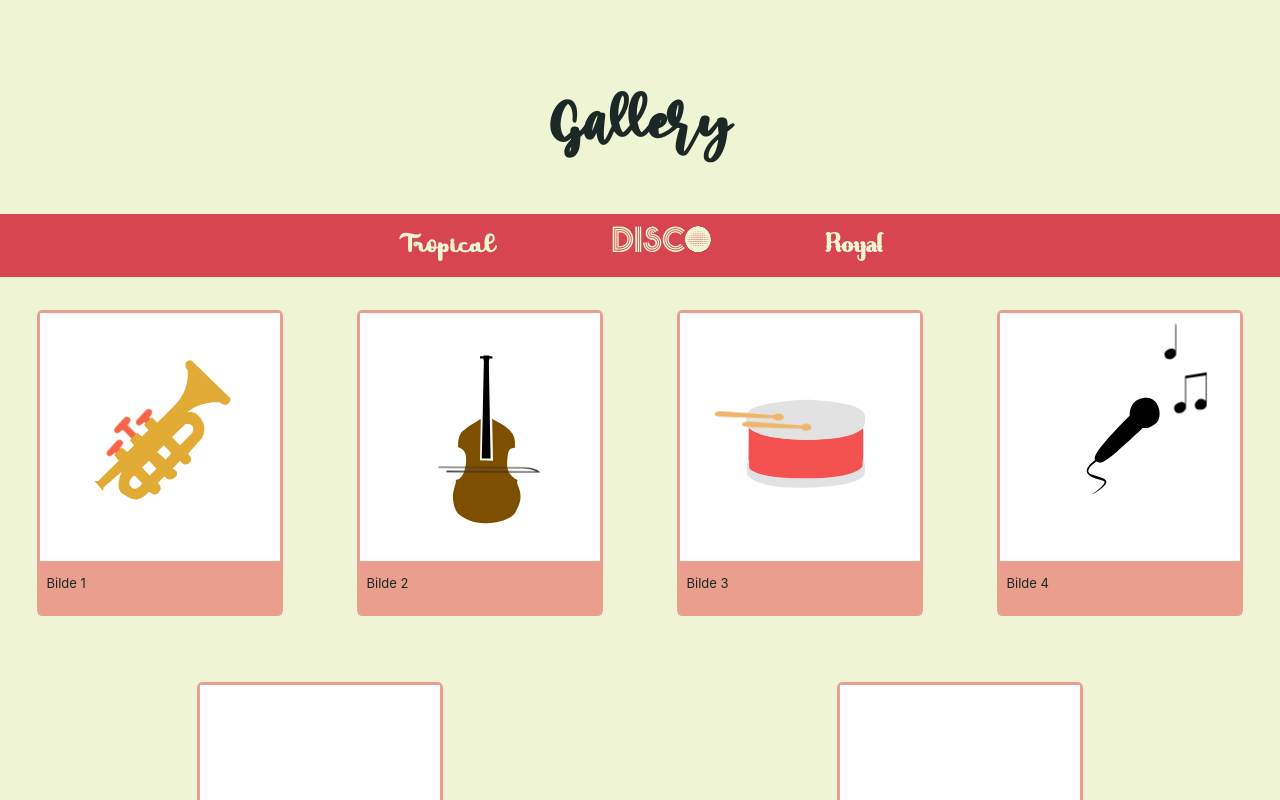
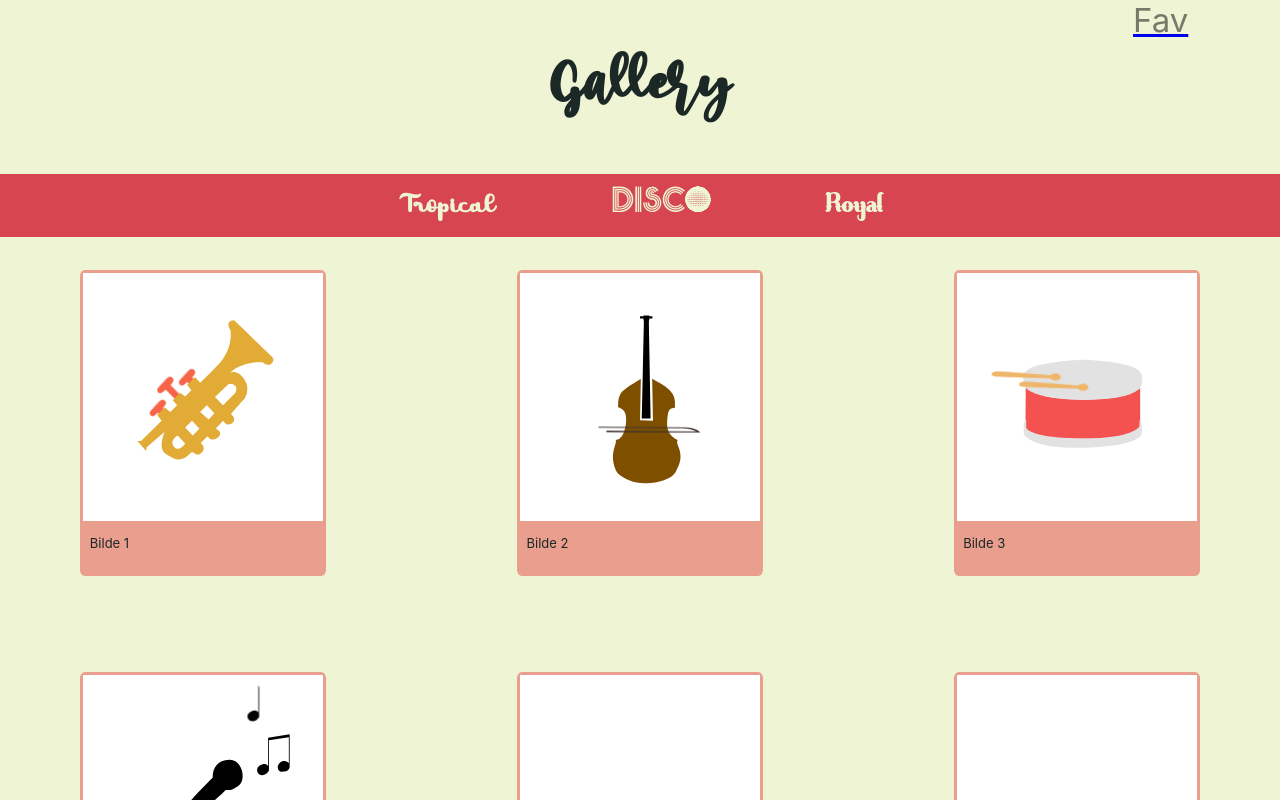
Before and after one commit to magnhan/gallery, a React (Create React App) app in the folder gallery/: page / in a window 1280 px wide. Shown: the top 800 px of the page. Built offline with nearby package versions, Linux system fonts and the light colour scheme.

Commit message:
added fav buttom in grid
#14

```diff
--- a/gallery/src/App.css
+++ b/gallery/src/App.css
@@ -1,7 +1,7 @@
 .grid-container {
   display: grid;
-  grid-template-columns: 1fr;
-  grid-row: 1fr;
+  grid-template-columns: repeat(5,1fr);
+  grid-row: auto;
   min-height: 100vh; /*stretches to fill the screen*/
   min-width: 100vw;
   background-color: #eef4d4;
@@ -19,21 +19,61 @@
 #Heading {
   font-family: "mango-salsa", "Roboto";
   color: #1c2826;
+  margin-block-start: 0em;
 }
-
+.Header {
+  grid-column: 1/6;
+  grid-row: 2;
+}
 .Header a {
   text-decoration: none;
 }
+.FavoritesButton {
+  grid-column: 5/6;
+  grid-row: 1;
+  text-align: right;
+}
+.Menu {
+  grid-column: 1/6;
+  grid-row: 3;
+}
+.contentDiplayed {
+  grid-column: 1/6;
+  grid-row: 4;
+}
+.Footer {
+  grid-column: 1/6;
+  background-color: #daefb3;
+  grid-row: 5;
+}
 
-.Footer {
-  background-color: #daefb3;
-}
 
 .DisplayArt {
   display: flex;
   flex-wrap: wrap;
   justify-content: space-around;
+  gap: 1em;
 }
+.Theme1 {
+  display: flex;
+  flex-wrap: wrap;
+  justify-content: space-around;
+  gap: 1em;
+}
+.Theme2 {
+  display: flex;
+  flex-wrap: wrap;
+  justify-content: space-around;
+  gap: 1em;
+}
+.Theme3 {
+  display: flex;
+  flex-wrap: wrap;
+  justify-content: space-around;
+  gap: 1em;
+}
+
+
 
 @media only screen and (max-width: 350px) {
   .Header {
--- a/gallery/src/components/Favorites/FavoritesButton.tsx
+++ b/gallery/src/components/Favorites/FavoritesButton.tsx
@@ -4,10 +4,10 @@ import "./FavoritesButton.css";
 
 export default function FavoritesButton() {
   return (
-    <div>
+    <div className= "FavoritesButton">
       <NavLink to="/Favorites">
         <div className="click">
-          {" "}
+          {"Fav"}
           <span className="fa fa-star-o"></span>
         </div>
       </NavLink>
```
